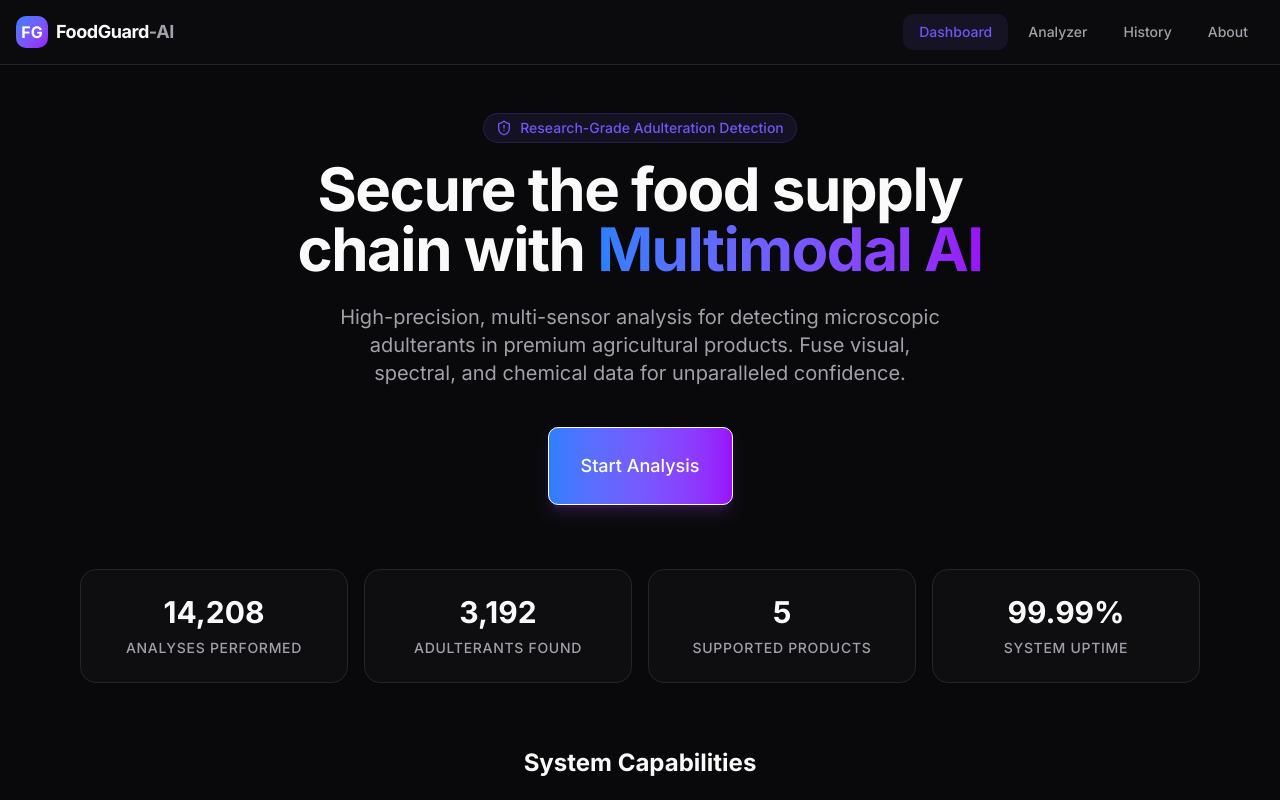
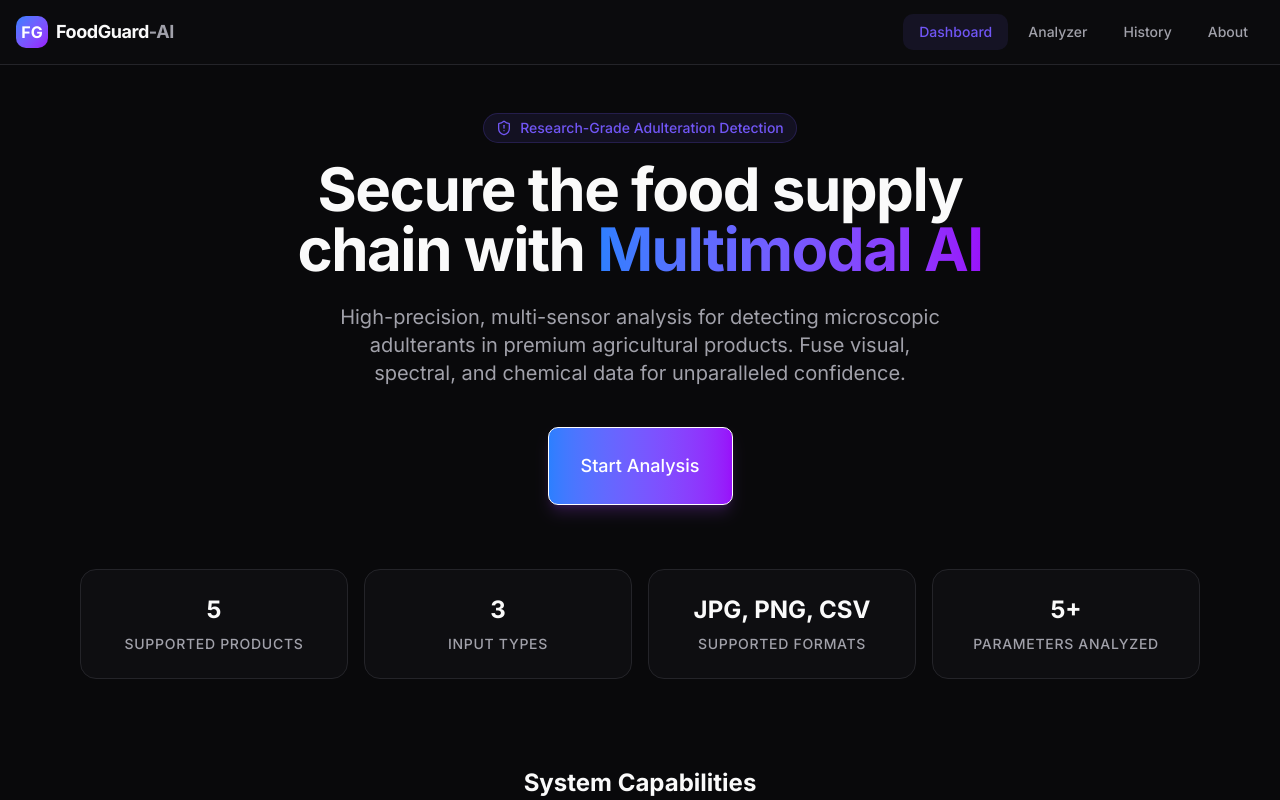
Before and after one commit to yashveersinghh/AI-food-adulteration-detection, a React (Vite) app in the folder Frontend/: page / in a window 1280 px wide. Shown: the top 800 px of the page. Built offline with nearby package versions, Linux system fonts and the light colour scheme.

Commit message:
stats change

```diff
--- a/Frontend/src/pages/Analyzer.tsx
+++ b/Frontend/src/pages/Analyzer.tsx
@@ -1,5 +1,5 @@
 import React, { useState, useEffect } from "react";
-import { UploadCloud, FileType, CheckCircle2, Play, Loader2, Activity, Cpu, File } from "lucide-react";
+import { UploadCloud, FileType, CheckCircle2, Play, Loader2, Activity, Cpu, File, Database } from "lucide-react";
 import { Button } from "@/components/ui/button";
 import { Card, CardContent, CardHeader, CardTitle, CardDescription } from "@/components/ui/card";
 import { Label } from "@/components/ui/label";
@@ -331,7 +331,7 @@ export function Analyzer({ onComplete }: { onComplete: (res: AnalysisResult) =>
             ) : (
               <Label className="flex flex-col items-center justify-center w-full aspect-video border-2 border-dashed border-border rounded-lg cursor-pointer hover:border-primary/50 hover:bg-card transition-colors">
                 <div className="flex flex-col items-center justify-center pt-5 pb-6">
-                  <Activity className="w-8 h-8 mb-3 text-muted-foreground" />
+                  <Database className="w-8 h-8 mb-3 text-muted-foreground" />
                   <p className="mb-2 text-sm text-muted-foreground">
                     <span className="font-semibold text-foreground">
                       Click to upload
--- a/Frontend/src/pages/Dashboard.tsx
+++ b/Frontend/src/pages/Dashboard.tsx
@@ -30,15 +30,15 @@ export function Dashboard({ onStart }: { onStart: () => void }) {
       </div>
 
       {/* Stats */}
-      <div className="grid grid-cols-2 md:grid-cols-4 gap-4 mb-16">
+      <div className="grid grid-cols-2 md:grid-cols-4 gap-4 mb-22">
         {[
-          { label: "Analyses Performed", value: "14,208" },
-          { label: "Adulterants Found", value: "3,192" },
           { label: "Supported Products", value: "5" },
-          { label: "System Uptime", value: "99.99%" },
+          { label: "Input Types", value: "3" },
+          { label: "Supported Formats", value: "JPG, PNG, CSV" },
+          { label: "Parameters Analyzed", value: "5+" },
         ].map((stat, i) => (
           <div key={i} className="bg-card border border-border rounded-xl p-6 flex flex-col items-center text-center">
-            <span className="text-3xl font-bold text-foreground mb-2">{stat.value}</span>
+            <span className="text-2xl font-bold text-foreground mb-2">{stat.value}</span>
             <span className="text-sm font-medium text-muted-foreground uppercase tracking-wider">{stat.label}</span>
           </div>
         ))}
```
